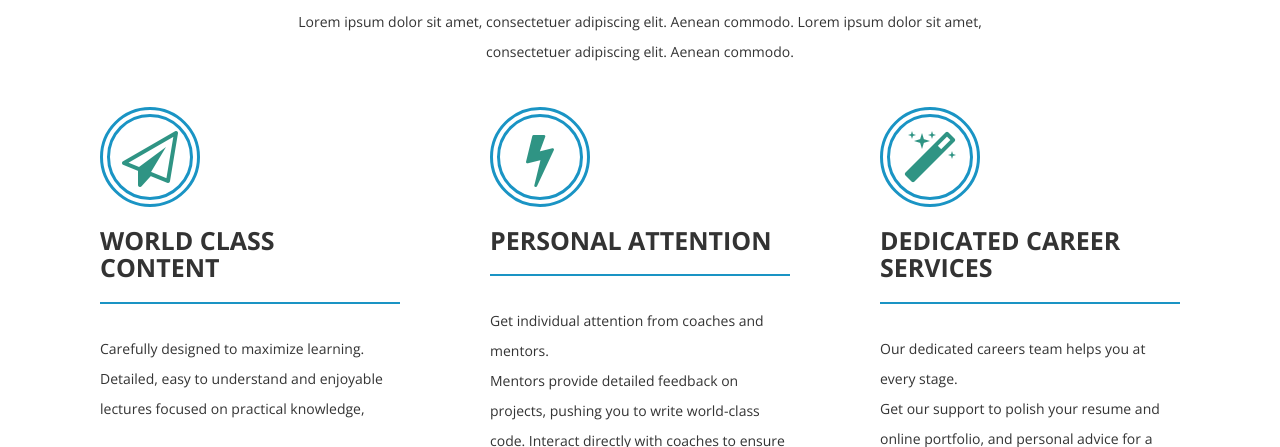
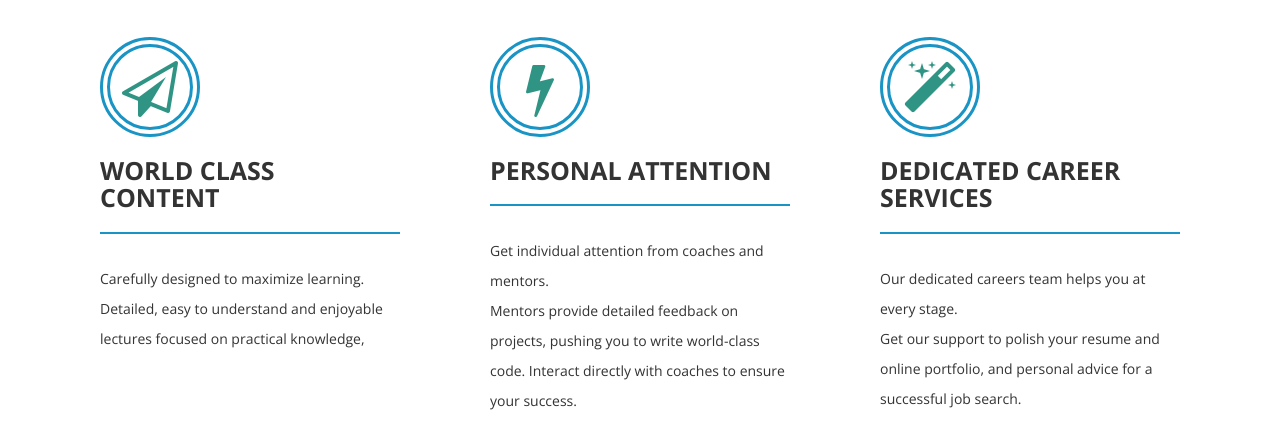
Before and after one commit to codevipin/codevipin.github.io, a plain HTML site: page index.html in a window 1280 px wide. Shown: the part 711-1158 px from the top of the page. Drawn offline with nearby package versions, Linux system fonts and the light colour scheme.

Commit message:
removed unwamted text

```diff
--- a/index.html
+++ b/index.html
@@ -105,12 +105,12 @@
       <div class="row text-center">
         <div class="col-lg-8 col-lg-offset-2 col-md-8 col-sm-8 col-md-offset-2 col-sm-offset-2">
           <h1 data-scroll-reveal="enter from the bottom after 0.2s"  class="header-line">WHY GYANCODE </h1>
-          <p data-scroll-reveal="enter from the bottom after 0.3s" >
+          <!-- <p data-scroll-reveal="enter from the bottom after 0.3s" >
           Lorem ipsum dolor sit amet, consectetuer adipiscing elit.
           Aenean commodo.
           Lorem ipsum dolor sit amet, consectetuer adipiscing elit.
           Aenean commodo.
-          </p>
+          </p> -->
         </div>
       </div>
       <!--/.HEADER LINE END-->
```
